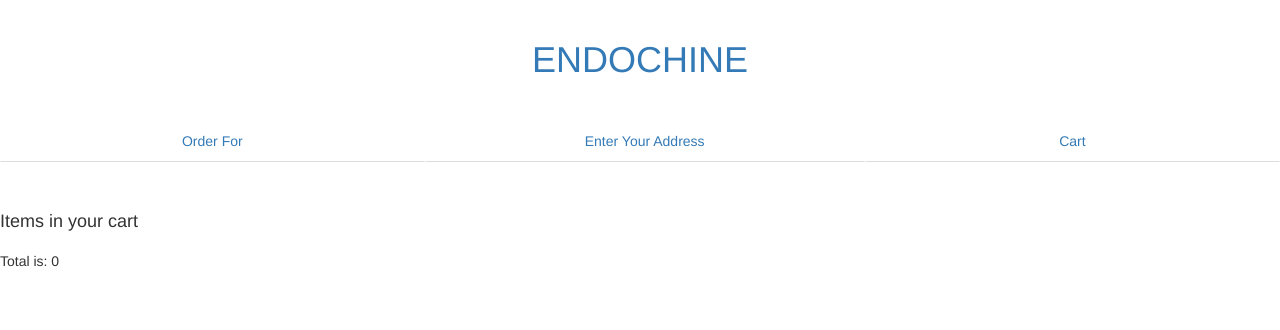
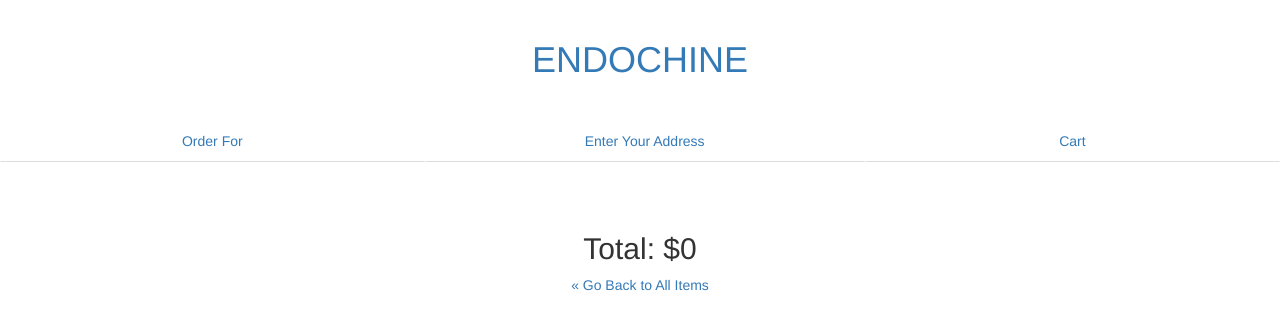
Before and after one commit to cheungsp/Endochine, a React (Create React App) app: page /cart in a window 1280 px wide. Shown: the top 330 px of the page. Built offline with nearby package versions, Linux system fonts and the light colour scheme.

Commit message:
shopping cart style

```diff
--- a/src/components/Header/index.js
+++ b/src/components/Header/index.js
@@ -195,9 +195,6 @@
         <Modal.Body>
           <AddressForm closeAddress={this.closeAddress}/>
         </Modal.Body>
-        {/* <Modal.Footer>
-          <Button onClick={this.closeAddress}>Close</Button>
-        </Modal.Footer> */}
       </Modal>
     </div>
 
--- a/src/components/Item/index.js
+++ b/src/components/Item/index.js
@@ -14,13 +14,13 @@
     const item = items.filter((item) => item.name === name)[0];
     return (
       <li className="list-group-item">
-        {/* {this.props.item} */}
         <span>{item.name}</span> - $<span className="pricetag">{item.price.toFixed(2)}</span>
-        <button
+        <br/>
+        <span
           onClick={this.handleClick.bind(this)}
-          className="btn btn-danger right">
-          Delete
-        </button>
+          // className="remove-link"
+          className={['remove-link', 'text-right'].join(' ')}
+          >Remove</span>
       </li>
     );
   }
--- a/src/components/Item/style.css
+++ b/src/components/Item/style.css
@@ -0,0 +1,12 @@
+.remove-link:hover {
+  text-decoration: underline;
+  color: #ff1a1a
+}
+
+.remove-link {
+  color: #ff1a1a;
+}
+
+.list-group-item {
+  border: 0 none;
+}
--- a/src/components/Items_index/index.js
+++ b/src/components/Items_index/index.js
@@ -10,8 +10,6 @@
     return (
       <div className={['parent', 'container-fluid'].join(' ')}>
         <div className={['items-selector', 'row-fluid'].join(' ')}>
-      {/* <div className="parent container-fluid"> */}
-        {/* <div className="items-selector row-fluid"> */}
           {items.map(itemData => <ItemPreview key={itemData.id} {...itemData} />)}
         </div>
       </div>
--- a/src/containers/Cart/index.js
+++ b/src/containers/Cart/index.js
@@ -1,51 +1,10 @@
-// import React, { Component } from 'react';
-// import PropTypes from 'prop-types';
-// import { Link } from 'react-router-dom';
-// import { connect } from 'react-redux';
-//
-// import './style.css';
-//
-// class Cart extends Component {
-//
-//   renderList() {
-//     return this.props.items.map((item) => {
-//       return (
-//         <li key={item.title} className="list-group-item">{item.title}</li>
-//       )
-//     })
-//   }
-//
-//   render() {
-//     return (
-//       <div className="text-center">
-//         Cart is coming soon.
-//         <br />
-//         <Link to="/">« Go Back to All Items</Link>
-//         <ul className="list-group col-sm-4">
-//           {this.renderList()}
-//         </ul>
-//       </div>
-//     )
-//   }
-// }
-//
-// function mapStateToProps(state) {
-//   // Whatever is returned will show up as props inside of Booklist
-//
-//   return {
-//     items: state.items
-//   };
-// }
-//
-// // produces the container
-// export default connect(mapStateToProps)(Cart);
-
-
 import _ from 'lodash';
 import React, { Component } from 'react';
 import { connect } from 'react-redux';
 import * as actions from '../../actions';
 import Item from '../../components/Item/index';
+import { Grid, Row, Col } from 'react-bootstrap';
+import { Link } from 'react-router-dom';
 
 class App extends Component {
  state = { item: '' };
@@ -94,22 +53,18 @@
     }, 0);
 
    return (
-     <div>
-       <h4>Items in your cart</h4>
-       {/* <form onSubmit={this.handleFormSubmit.bind(this)} className="form-inline">
-         <div className="form-group">
-           <input
-             className="form-control"
-             placeholder="Add Item"
-             value={this.state.item}
-             onChange={this.handleInputChange.bind(this)} />
-           <button action="submit" className="btn btn-primary">Add</button>
-         </div>
-       </form> */}
-       <ul className="list-group">
-         {this.renderItems()}
-       </ul>
-       <span>Total is: {total_sum}</span>
+     <div className="text-center">
+       <Grid>
+         <Row className="show-grid">
+           <Col xs={12} sm={12} md={12}>
+             <ul className="list-group">
+               {this.renderItems()}
+             </ul>
+             <span><h2>Total: ${total_sum}</h2></span>
+             <Link to="/">« Go Back to All Items</Link>
+           </Col>
+         </Row>
+       </Grid>
      </div>
    );
  }
--- a/src/containers/Cart/style.css
+++ b/src/containers/Cart/style.css
@@ -1,4 +1,6 @@
-
+/*body {
+  background-color: whitesmoke;
+}*/
 .background-pic {
   /*background-color: black;*/
   background-image: url("../../image/wallpaper.jpg");
```
Also changed, not shown: src/components/App/index.js (+0 -11 lines), src/components/Items_show/index.js (+1 -11 lines).
